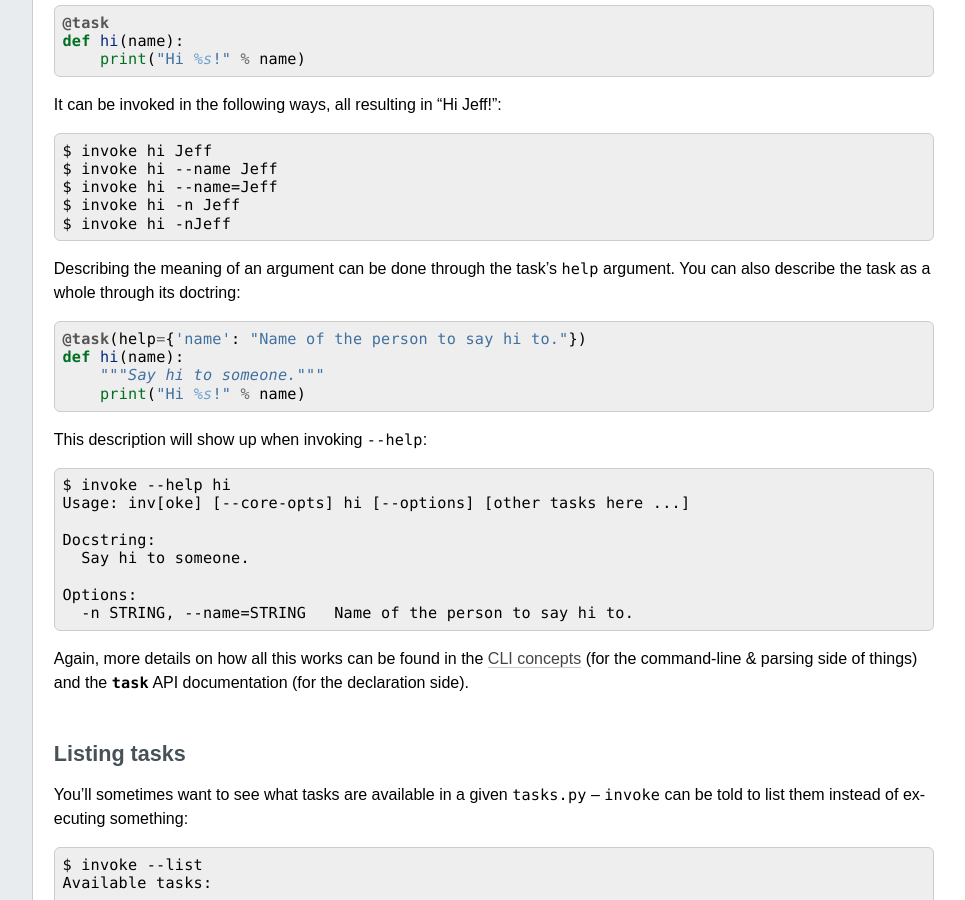
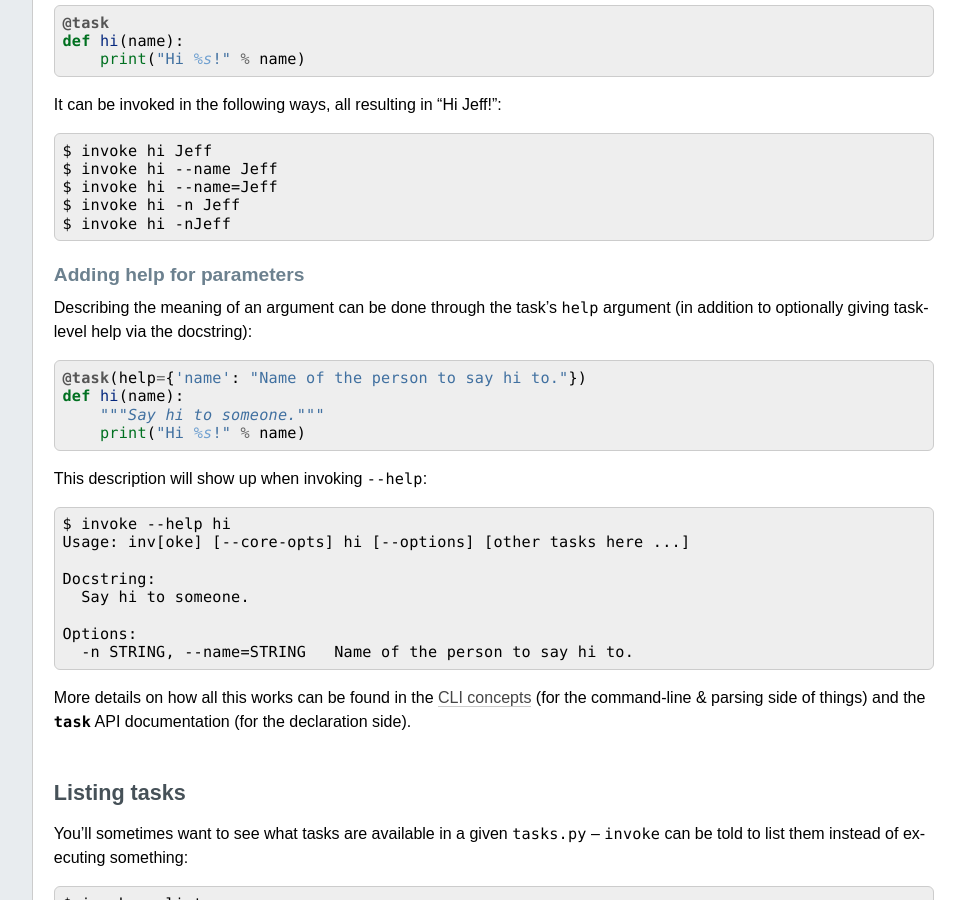
Before and after one commit to pyinvoke/invoke, a Sphinx documentation site: the page built from docs/getting_started.rst, in a window 1280 px wide and 900 px high, scrolled down 1064 px. Shown: the whole window, without its empty margins (224-1189 px from the left). Built offline with Sphinx 7.4.7, drawn with Linux system fonts in a browser that asks for light colours; some of the changed text lies outside the part shown.

Commit message:
Add subheader + tweak some language

```diff
--- a/docs/getting_started.rst
+++ b/docs/getting_started.rst
@@ -66,8 +66,11 @@ It can be invoked in the following ways, all resulting in "Hi Jeff!"::
     $ invoke hi -n Jeff
     $ invoke hi -nJeff
 
+Adding help for parameters
+--------------------------
+
 Describing the meaning of an argument can be done through the task's ``help``
-argument. You can also describe the task as a whole through its doctring::
+argument (in addition to optionally giving task-level help via the docstring)::
 
     @task(help={'name': "Name of the person to say hi to."})
     def hi(name):
@@ -85,9 +88,9 @@ This description will show up when invoking ``--help``::
     Options:
       -n STRING, --name=STRING   Name of the person to say hi to.
 
-Again, more details on how all this works can be found in the :doc:`CLI
-concepts <concepts/cli>` (for the command-line & parsing side of things) and
-the `.task` API documentation (for the declaration side).
+More details on how all this works can be found in the :doc:`CLI concepts
+<concepts/cli>` (for the command-line & parsing side of things) and the `.task`
+API documentation (for the declaration side).
 
 
 Listing tasks
```
